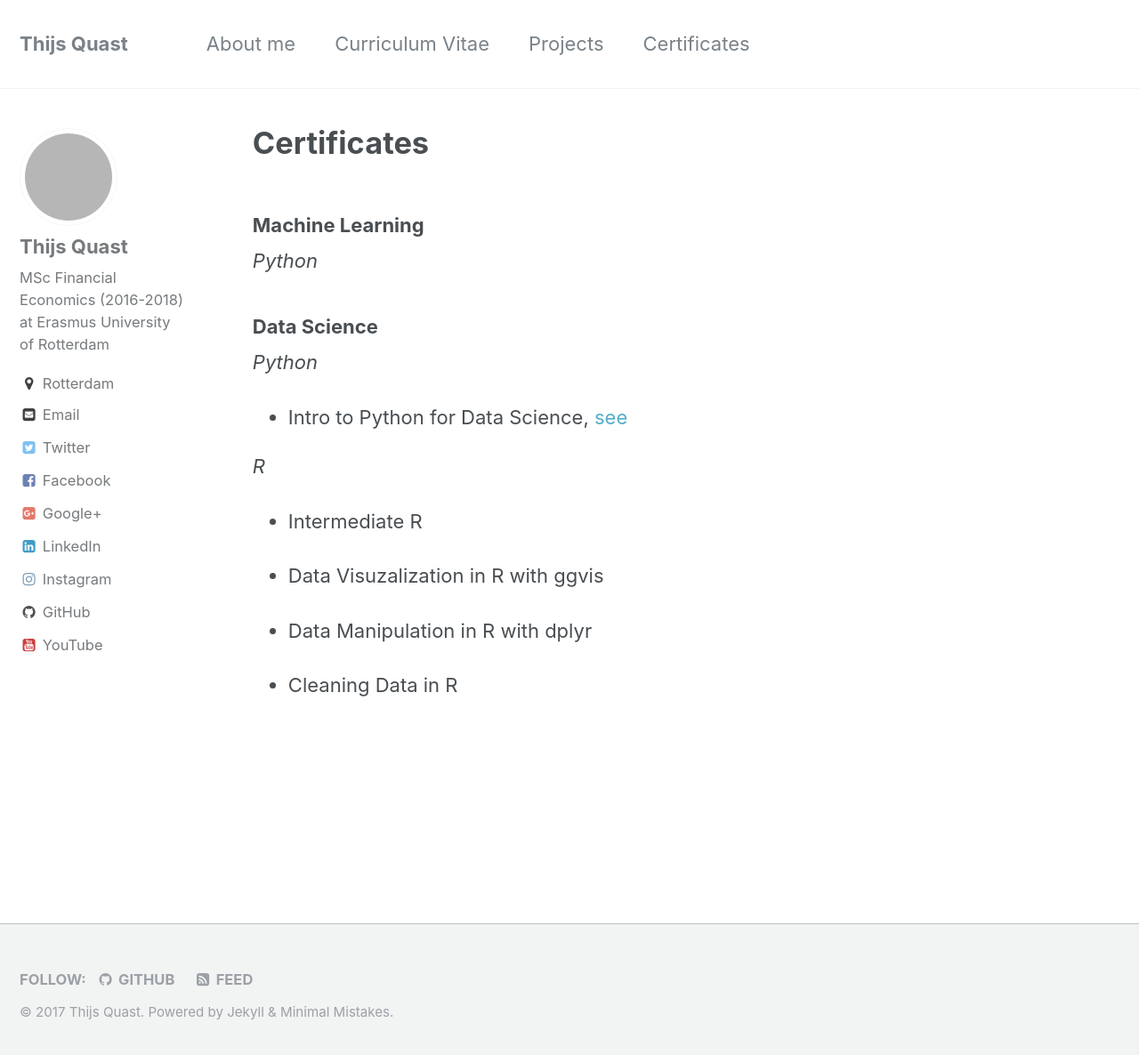
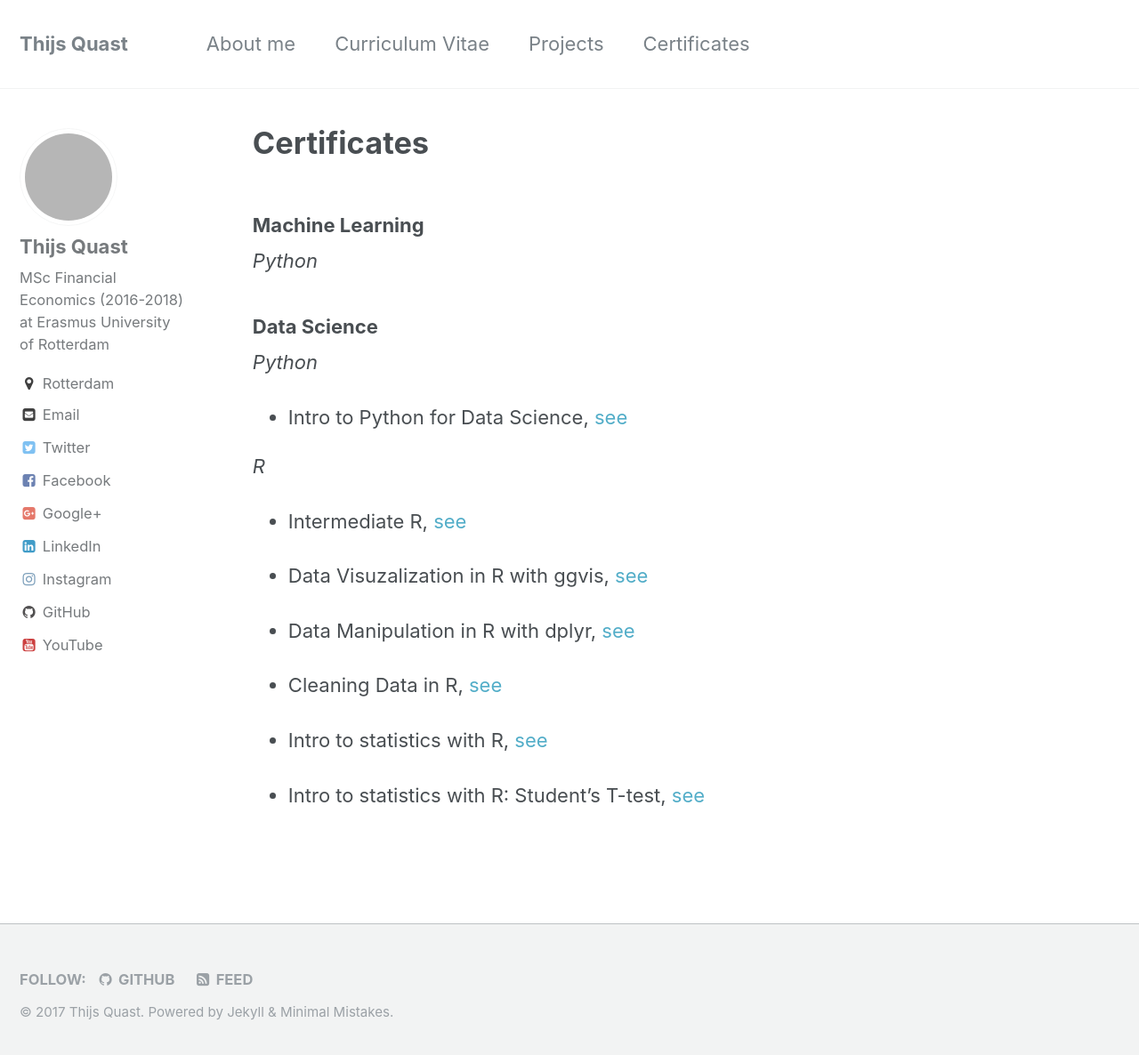
Before and after one commit to Thijsq/thijsq.github.io, a Jekyll site: the page built from _pages/certificates.md, in a window 1280 px wide and 1194 px high. Shown: the top 1186 px of the window at 89% size. Built offline with Jekyll 4.4.1, drawn with Linux system fonts in a browser that asks for light colours; grey boxes are pictures that could not be loaded.

Commit message:
added links to certificates

```diff
--- a/_pages/certificates.md
+++ b/_pages/certificates.md
@@ -16,10 +16,14 @@ author_profile : true
 
 *R*
 
-+ Intermediate R
++ Intermediate R, [see](https://github.com/Thijsq/Datacamp/raw/master/Intermediate%20R.pdf)
 
-+ Data Visuzalization in R with ggvis
++ Data Visuzalization in R with ggvis, [see](https://github.com/Thijsq/Datacamp/raw/master/Data%20Visualization%20in%20R%20with%20ggvis.pdf)
 
-+ Data Manipulation in R with dplyr
++ Data Manipulation in R with dplyr, [see](https://github.com/Thijsq/Datacamp/raw/master/Data%20Manipulation%20in%20R%20with%20dplyr.pdf)
 
-+ Cleaning Data in R
++ Cleaning Data in R, [see](https://github.com/Thijsq/Datacamp/raw/master/Cleaning%20data%20in%20R.pdf)
+
++ Intro to statistics with R, [see](https://github.com/Thijsq/Datacamp/raw/master/Intro%20to%20statistics%20with%20R.pdf)
+
++ Intro to statistics with R: Student's T-test, [see](https://github.com/Thijsq/Datacamp/raw/master/Intro%20R%20statistiscs%20students%20ttest.pdf)
```
